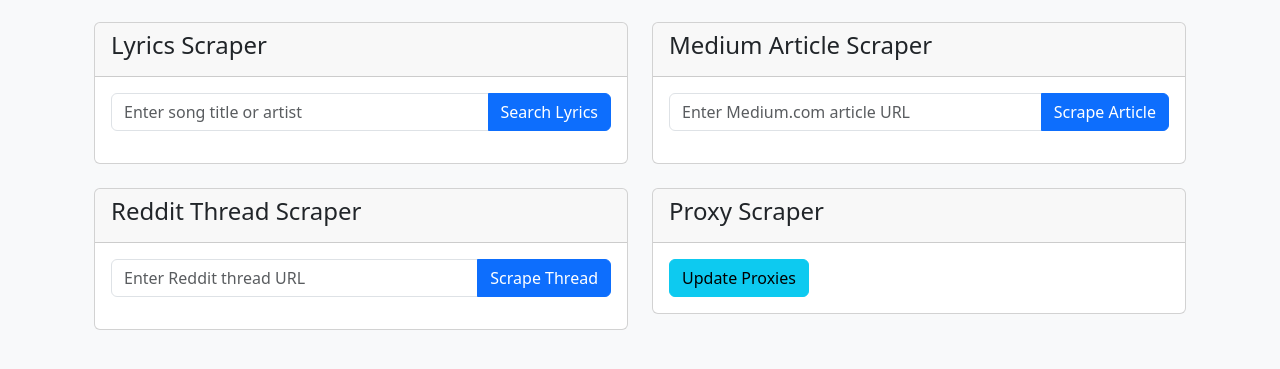
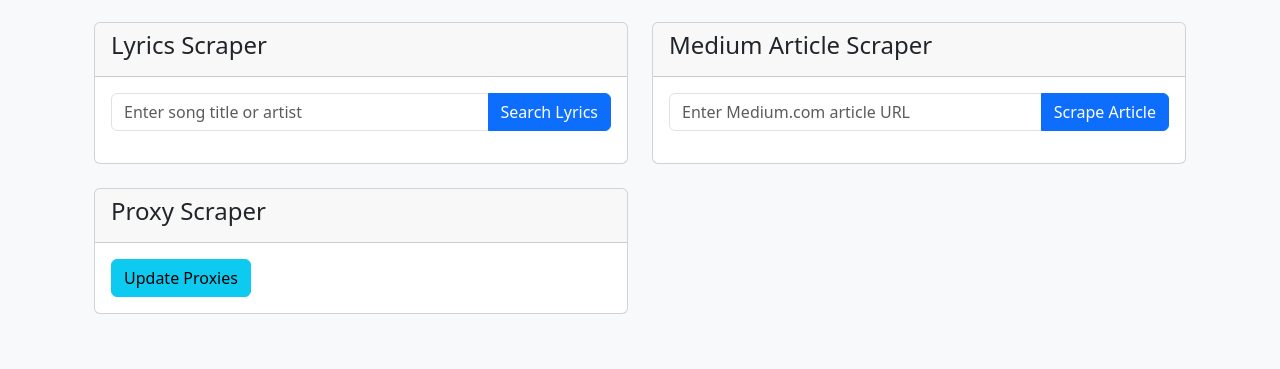
Before and after one commit to vincent0-ai/scrapper, a Flask app: page / in a window 1280 px wide. Shown: the part 154-523 px from the top of the page. Run offline with Flask 3, Linux system fonts and the light colour scheme.

Commit message:
`Removed Reddit scraper functionality and related code`

```diff
--- a/app.py
+++ b/app.py
@@ -1,11 +1,10 @@
 from flask import Flask, render_template, request, jsonify, send_file
 import io
-import json
 import os
 import redis
 from rq import Queue
 from db import db_manager # Assuming db_manager is correctly implemented and handles data storage/retrieval
-from worker import scrape_lyrics, scrape_medium as worker_scrape_medium, update_proxies as worker_update_proxies, scrape_reddit as worker_scrape_reddit # Renamed to avoid conflict
+from worker import scrape_lyrics, scrape_medium as worker_scrape_medium, update_proxies as worker_update_proxies # Renamed to avoid conflict
 
 app = Flask(__name__)
 
@@ -59,22 +58,6 @@
     job = q.enqueue(worker_scrape_medium, url, job_timeout=3600, meta={'template_name': 'medium_result.html'})
     return jsonify({"status": "PENDING", "task_id": job.get_id()})
 
-@app.route('/scrape_reddit', methods=['POST'])
-def scrape_reddit():
-    url = request.form.get('url')
-    if not url:
-        return jsonify({"error": "Reddit URL is required."}), 400
-
-    # Try to get from DB first
-    cached_result = db_manager.get_reddit_thread(url)
-    if cached_result:
-        cached_result.pop('_id', None)
-        return jsonify({"status": "SUCCESS", "result": render_template('reddit_result.html', thread=cached_result)})
-
-    # If not in DB, start a background job
-    job = q.enqueue(worker_scrape_reddit, url, job_timeout=3600, meta={'template_name': 'reddit_result.html'})
-    return jsonify({"status": "PENDING", "task_id": job.get_id()})
-
 @app.route('/update_proxies', methods=['POST'])
 def update_proxies_route():
     # Enqueue the proxy update job
@@ -93,8 +76,6 @@
                     html = render_template(template_name, result=result)
                 elif template_name == 'proxy_result.html':
                     html = f'<div class="alert alert-success">{result.get("message", "Proxies updated!")}</div>'
-                elif template_name == 'reddit_result.html':
-                    html = render_template(template_name, thread=result)
                 else:
                     html = render_template(template_name, article=result)
                 response = {'state': 'SUCCESS', 'result': html}
@@ -138,28 +119,5 @@
 
     return send_file(buffer, as_attachment=True, download_name=f'{title}.txt', mimetype='text/plain')
 
-@app.route('/download_reddit', methods=['POST'])
-def download_reddit():
-    url = request.form.get('url')
-    if not url:
-        return "URL is required", 400
-
-    thread_data = db_manager.get_reddit_thread(url)
-    if not thread_data:
-        return "Thread data not found.", 404
-
-    thread_data.pop('_id', None)
-    thread_data.pop('timestamp', None) # Remove datetime object which is not JSON serializable
-
-    title = thread_data.get('title', 'reddit_thread')
-    safe_title = "".join(c for c in title if c.isalnum() or c in (' ', '.', '_')).rstrip()
-    filename = f"{safe_title[:50]}.json"
-
-    buffer = io.BytesIO()
-    buffer.write(json.dumps(thread_data, indent=4).encode('utf-8'))
-    buffer.seek(0)
-
-    return send_file(buffer, as_attachment=True, download_name=filename, mimetype='application/json')
-
 if __name__ == '__main__':
     app.run(debug=True)
--- a/templates/index.html
+++ b/templates/index.html
@@ -43,23 +43,6 @@
     </div>
 
     <div class="row">
-        <!-- Reddit Scraper Card -->
-        <div class="col-md-6">
-            <div class="card mb-4">
-                <div class="card-header">
-                    <h4>Reddit Thread Scraper</h4>
-                </div>
-                <div class="card-body">
-                    <form id="reddit-form">
-                        <div class="input-group mb-3">
-                            <input type="url" name="url" class="form-control" placeholder="Enter Reddit thread URL" required>
-                            <button class="btn btn-primary" type="submit">Scrape Thread</button>
-                        </div>
-                    </form>
-                </div>
-            </div>
-        </div>
-
         <!-- Proxy Scraper Card -->
         <div class="col-md-6">
             <div class="card mb-4">
@@ -84,7 +67,6 @@
 <script>
     const lyricsForm = document.getElementById('lyrics-form');
     const mediumForm = document.getElementById('medium-form');
-    const redditForm = document.getElementById('reddit-form');
     const proxyForm = document.getElementById('proxy-form');
     const resultsArea = document.getElementById('results-area');
 
@@ -98,12 +80,6 @@
         e.preventDefault();
         const formData = new FormData(this);
         handleFormSubmit('/scrape_medium', formData);
-    });
-
-    redditForm.addEventListener('submit', function(e) {
-        e.preventDefault();
-        const formData = new FormData(this);
-        handleFormSubmit('/scrape_reddit', formData);
     });
 
     proxyForm.addEventListener('submit', function(e) {
--- a/worker.py
+++ b/worker.py
@@ -5,7 +5,6 @@
 from lyrics_scraper import search_song
 from medium_scraper import MediumScraper
 from proxy_scraper import scrape_and_save_proxies
-from reddit_scraper import RedditScraper
 
 listen = ['high', 'default', 'low']
 
@@ -26,13 +25,6 @@
     scraper = MediumScraper()
     return scraper.scrape_single(url)
 
-def scrape_reddit(url):
-    """
-    Scrapes a Reddit thread.
-    """
-    scraper = RedditScraper()
-    return scraper.scrape_single(url)
-
 def update_proxies():
     """
     Updates the proxy list.
```
Also changed, not shown: db.py (+0 -12 lines), reddit_scraper.py (deleted, +0 -56 lines), templates/reddit_result.html (deleted, +0 -40 lines), 1 other file.
